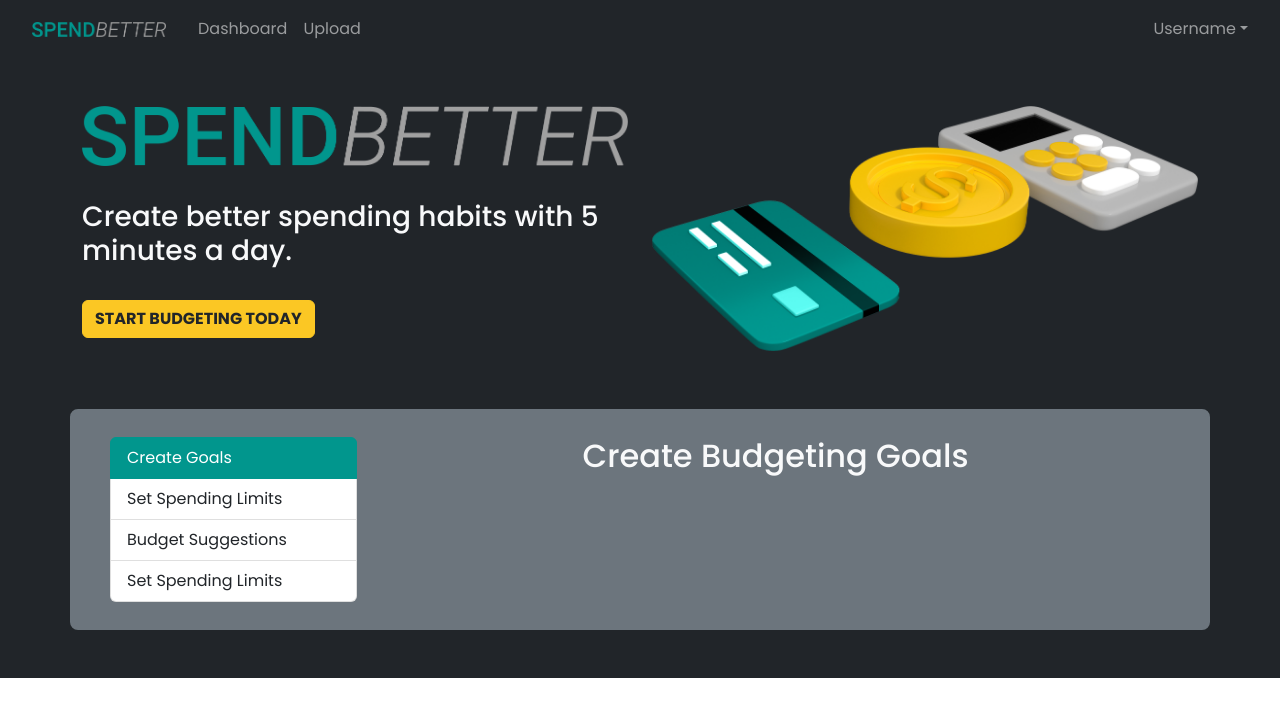
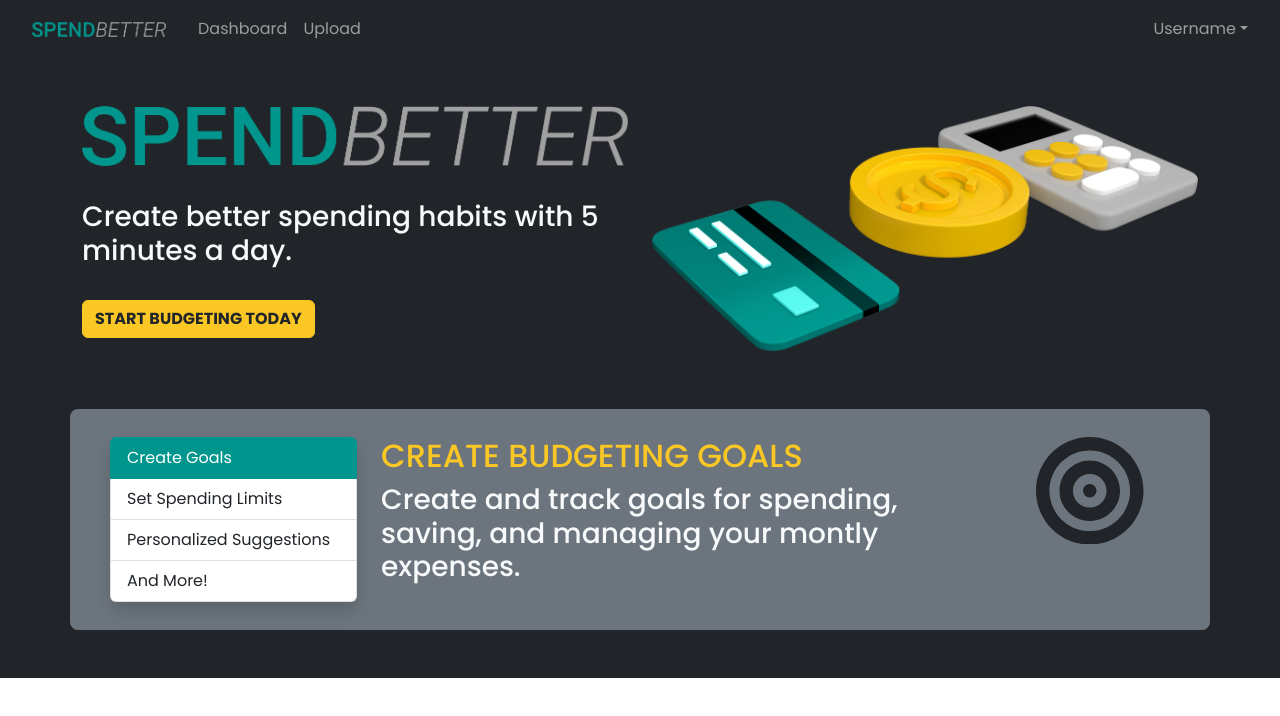
Before and after one commit to nickmendezFlatiron/budget-app, a React (Vite) app in the folder client/: page / in a window 1280 px wide. Shown: the top 716 px of the page. Built offline with nearby package versions, Linux system fonts and the light colour scheme.

Commit message:
added styling and information to features tabs

```diff
--- a/client/src/home/SellingPoints.jsx
+++ b/client/src/home/SellingPoints.jsx
@@ -9,10 +9,10 @@ import Tab from 'react-bootstrap/Tab';
 const SellingPoints = () => {
   return (
     <div className="pt-4 pt-md-5">
-    <Tab.Container id="list-group-tabs-example" defaultActiveKey="#goals" variant="dark">
+    <Tab.Container id="list-group-tabs-example" defaultActiveKey="#goals">
       <Row className="border border-secondary bg-secondary border-4 rounded-3 p-4">
         <Col md={4} lg={3}>
-          <ListGroup>
+          <ListGroup className="shadow">
             <ListGroup.Item action href="#goals">
               Create Goals
             </ListGroup.Item>
@@ -20,26 +20,50 @@ const SellingPoints = () => {
               Set Spending Limits
             </ListGroup.Item>
             <ListGroup.Item action href="#suggestions">
-              Budget Suggestions
+              Personalized Suggestions
             </ListGroup.Item>
             <ListGroup.Item action href="#more">
-              Set Spending Limits
+              And More!
             </ListGroup.Item>
           </ListGroup>
         </Col>
         <Col md={8} lg={9}>
           <Tab.Content>
             <Tab.Pane eventKey="#goals" >
-              <h2 className='text-center'>Create Budgeting Goals</h2>
+              <Row className="justify-content-center pt-4 pt-md-0">
+                  <Col xs={9}>
+                    <h2 className="text-warning text-uppercase">Create Budgeting Goals</h2>
+                    <h3 className=' overflow'>
+                      Create and track goals for spending, saving, and managing your montly expenses.
+                    </h3>
+                  </Col>
+                  <Col xs={3} className="text-end">
+                    <svg xmlns="http://www.w3.org/2000/svg" fill="currentColor" className="text-dark w-75" viewBox="0 0 640 512">
+                      <path d="M448 256c0-106-86-192-192-192S64 150 64 256s86 192 192 192s192-86 192-192zm64 0c0 141.4-114.6 256-256 256S0 397.4 0 256S114.6 0 256 0S512 114.6 512 256zM256 336c44.2 0 80-35.8 80-80s-35.8-80-80-80s-80 35.8-80 80s35.8 80 80 80zm0 64c-79.5 0-144-64.5-144-144s64.5-144 144-144s144 64.5 144 144s-64.5 144-144 144zm32-144c0 17.7-14.3 32-32 32s-32-14.3-32-32s14.3-32 32-32s32 14.3 32 32z"/>
+                    </svg>
+                  </Col>
+                </Row>
             </Tab.Pane>
             <Tab.Pane eventKey="#limits" >
-            <h2 className='text-center'>Set Spending Limits</h2>
+                <Row className="justify-content-center pt-4 pt-md-0">
+                  <Col xs={9}>
+                    <h2 className="text-warning text-uppercase">Set Spending Limits</h2>
+                    <h3 className=' overflow'>
+                      Trim down on unnecessary expenses by setting limits on any budget category you decide.
+                    </h3>
+                  </Col>
+                  <Col xs={3} className="text-end">
+                    <svg xmlns="http://www.w3.org/2000/svg" fill="currentColor" className="text-dark w-75" viewBox="0 0 640 512">
+                      <path d="M150.6 502.6l96-96c12.5-12.5 12.5-32.8 0-45.3s-32.8-12.5-45.3 0L160 402.7V288H416V272c0-17.2 3.9-33.5 10.8-48H352V109.3l41.4 41.4c12.5 12.5 32.8 12.5 45.3 0s12.5-32.8 0-45.3l-96-96c-6-6-14.1-9.4-22.6-9.4s-16.6 3.4-22.6 9.4l-96 96c-12.5 12.5-12.5 32.8 0 45.3s32.8 12.5 45.3 0L288 109.3V224l-128 0H96l-64 0c-17.7 0-32 14.3-32 32s14.3 32 32 32H96V402.7L54.6 361.4c-12.5-12.5-32.8-12.5-45.3 0s-12.5 32.8 0 45.3l96 96c12.5 12.5 32.8 12.5 45.3 0zM160 192V64c0-17.7-14.3-32-32-32s-32 14.3-32 32V192h64zM288 320V448c0 17.7 14.3 32 32 32s32-14.3 32-32V320H288zm240-80c17.7 0 32 14.3 32 32v48H496V272c0-17.7 14.3-32 32-32zm-80 32v48c-17.7 0-32 14.3-32 32V480c0 17.7 14.3 32 32 32H608c17.7 0 32-14.3 32-32V352c0-17.7-14.3-32-32-32V272c0-44.2-35.8-80-80-80s-80 35.8-80 80z"/>
+                    </svg>
+                  </Col>
+                </Row>
             </Tab.Pane>
             <Tab.Pane eventKey="#suggestions" >
-            <h2 className='text-center'> Professional Budget Suggestions</h2>
+            <h2 className='text-center'> Personalized Budget Suggestions</h2>
             </Tab.Pane>
-            <Tab.Pane eventKey="#limits">
-              HELLO
+            <Tab.Pane eventKey="#more">
+            <h2 className='text-center'> And More</h2>
             </Tab.Pane>
           </Tab.Content>
         </Col>
```
Also changed, not shown: client/src/styles/index.css (line endings or trailing spaces).
